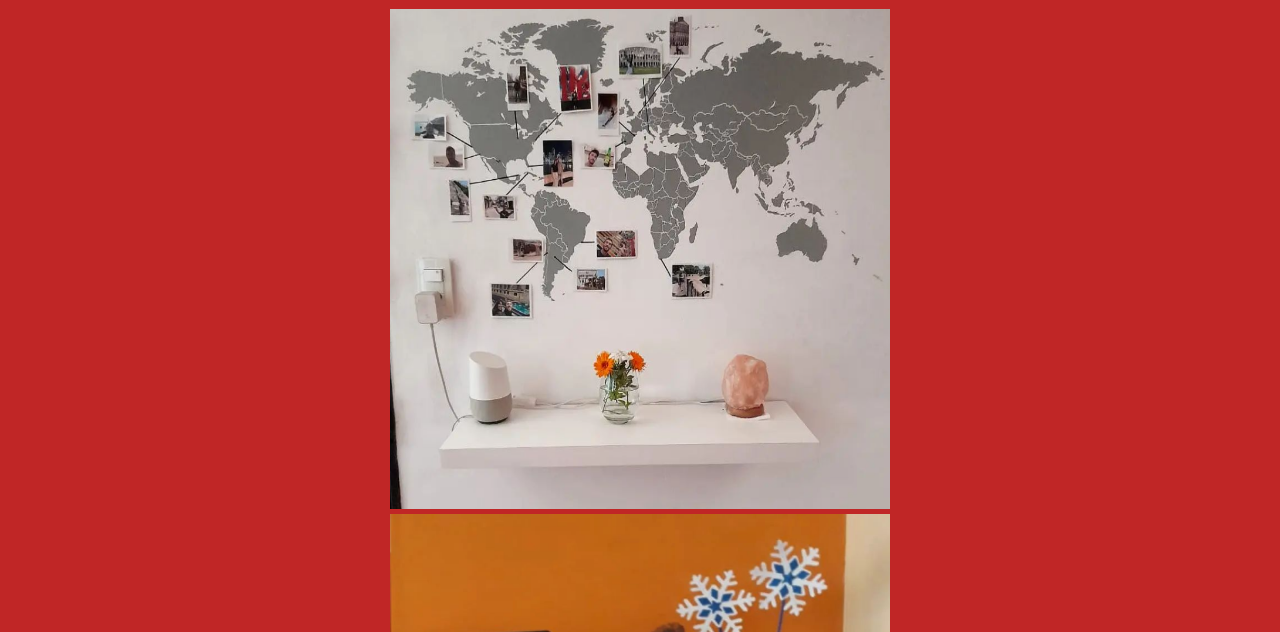
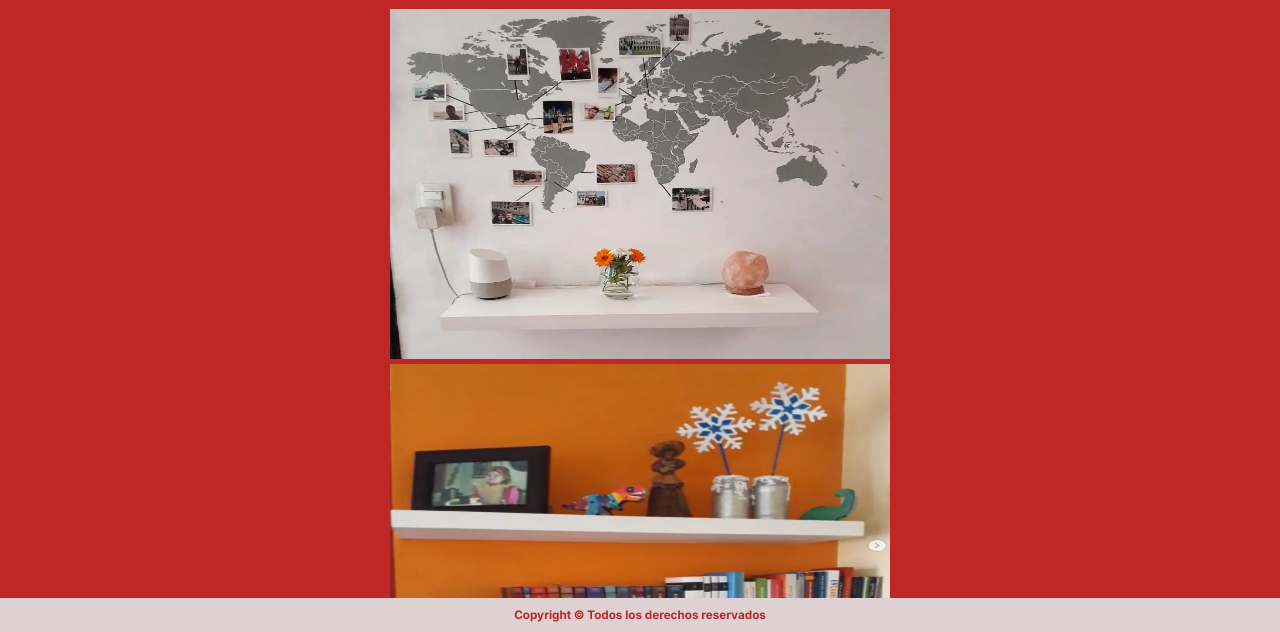
Before and after one commit to Matigalant/entregagithub1, a plain HTML site: page pages/galeria.html in a window 1280 px wide. Shown: the part 168-800 px from the top of the page. Drawn offline with Linux system fonts and the light colour scheme; a web font is replaced by a local one.

Commit message:
agregamos un footer

```diff
--- a/css/styles.css
+++ b/css/styles.css
@@ -199,3 +199,12 @@ header .menu {
     "container container container";
 
 }
+
+.footer {
+    background-color: #ddd1d1;
+    padding: 1em 0;
+    text-align: center;
+    position: absolute;
+    bottom: 0;
+    width: 100%;
+}
--- a/pages/galeria.html
+++ b/pages/galeria.html
@@ -44,11 +44,14 @@
         </nav>
     </header>
     <section class="container">
-<div><img src="../public/img/estante2.png" alt="" width="500px" height="500px"></div>
-<div><img src="../public/img/estante1.png" alt="" width="500px" height="500px"></div>
+<div><img src="../public/img/estante2.png" alt="" width="500px" height="350px"></div>
+<div><img src="../public/img/estante1.png" alt="" width="500px" height="350px"></div>
 
 </section>
 </body>
-<footer></footer>
+<footer class="footer">
+    <h3>Copyright © Todos los derechos reservados </h3>
+
+</footer>
 
 </html>
```
Also changed, not shown: index.html (+5 -3 lines), pages/contacto.html (+3 -4 lines), pages/estantes.html (+4 -1 lines), pages/mensulas.html (+4 -1 lines), pages/nosotros.html (+4 -1 lines), pages/productos.html (+6 -3 lines).
